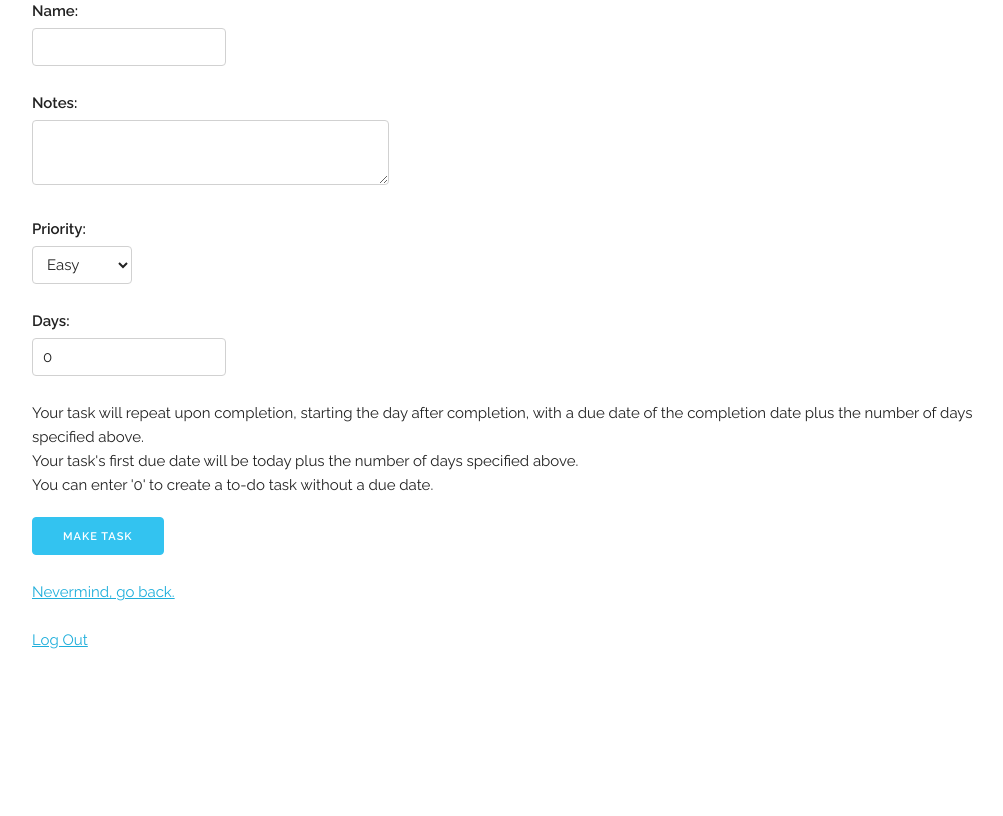
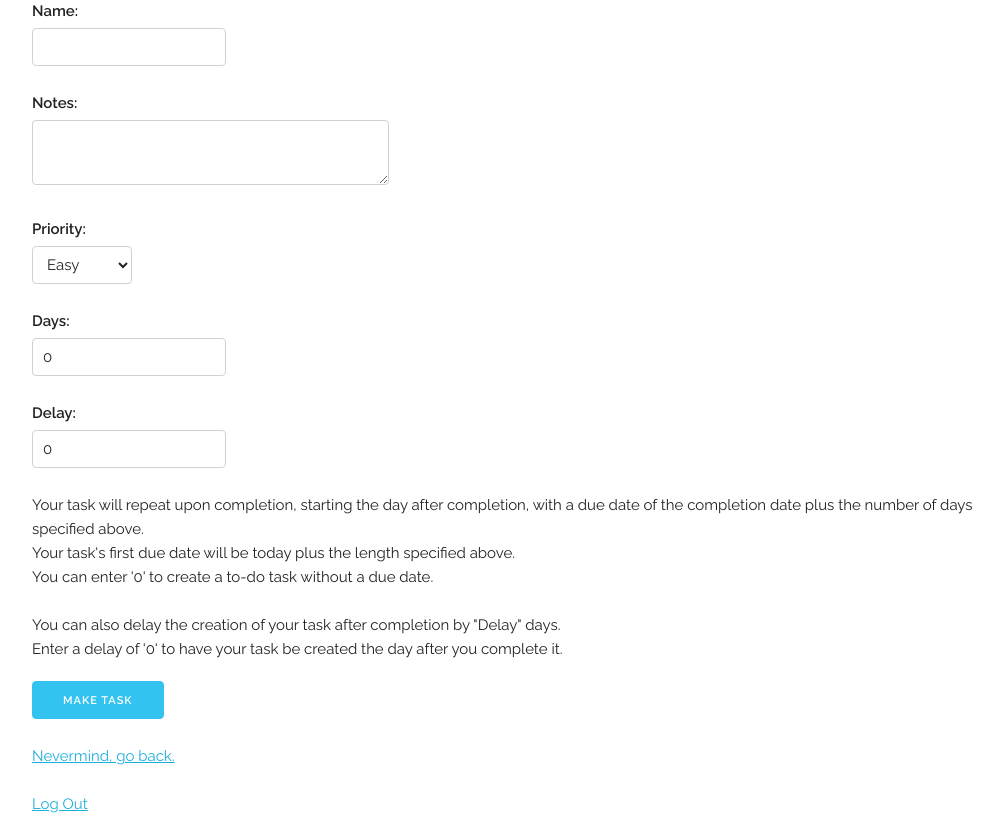
Before and after one commit to Kirska/Habitica_ToDoOvers, a Django app: template to_do_overs/templates/to_do_overs/create_task.html in a window 1280 px wide. Shown: the part 133-949 px from the top of the page, without its empty margins (128-1131 px from the left). Before the commit the page ends 782 px from the top, so only its background shows below. Run offline with Django 3.2, Linux system fonts and the light colour scheme; the template is opened without the code that fills it: values that come from a table or form of the project are taken from there, others are empty.

Commit message:
Add delay value to model and views

```diff
--- a/to_do_overs/forms.py
+++ b/to_do_overs/forms.py
@@ -7,4 +7,4 @@ from .models import Tasks
 class TasksForm(forms.ModelForm):
     class Meta:
         model = Tasks
-        fields = ('name', 'notes', 'priority', 'days',)
+        fields = ('name', 'notes', 'priority', 'days', 'delay')
--- a/to_do_overs/models.py
+++ b/to_do_overs/models.py
@@ -47,6 +47,7 @@ class Tasks(models.Model):
     )
     priority = models.CharField(max_length=3, choices=PRIORITY_CHOICES, blank=False, default=EASY)
     days = models.PositiveIntegerField(default=0)
+    delay = models.PositiveIntegerField(default=0)
     owner = models.ForeignKey(Users, on_delete=models.CASCADE)
 
     def __str__(self):
--- a/to_do_overs/templates/to_do_overs/create_task.html
+++ b/to_do_overs/templates/to_do_overs/create_task.html
@@ -28,8 +28,10 @@
 
     Your task will repeat upon completion, starting the day after completion, with a due date of the completion date
     plus the number of days specified above.<br />
-    Your task's first due date will be today plus the number of days specified above. <br />
-    You can enter '0' to create a to-do task without a due date. <br />
+    Your task's first due date will be today plus the length specified above. <br />
+    You can enter '0' to create a to-do task without a due date. <br /><br />
+    You can also delay the creation of your task after completion by "Delay" days. <br />
+    Enter a delay of '0' to have your task be created the day after you complete it. <br />
     <input class="button-primary" type="submit" value="Make Task">
 </form>
 <a href="{% url 'to_do_overs:dashboard' %}">Nevermind, go back.</a>
--- a/to_do_overs/templates/to_do_overs/dashboard.html
+++ b/to_do_overs/templates/to_do_overs/dashboard.html
@@ -32,7 +32,8 @@ Create a new To-Do Over task <a href="{% url 'to_do_overs:create_task' %}">here<
         <thead>
             <tr>
                 <th>Task</th>
-                <th>Days</th>
+                <th>Length (Days)</th>
+                <th>Delay (Days)</th>
                 <th>Difficulty</th>
                 <th>Edit</th>
                 <th>Delete</th>
@@ -43,6 +44,7 @@ Create a new To-Do Over task <a href="{% url 'to_do_overs:create_task' %}">here<
             <tr>
                 <td>{{ task.name }}</td>
                 <td>{{ task.days }}</td>
+                <td>{{ task.delay }}</td>
                 <td>{{ task.get_priority_display }}</td>
                 <td><a href="{% url 'to_do_overs:edit_task' task.pk %}">Edit</a></td>
                 <td><a href="{% url 'to_do_overs:delete_task' task.pk %}">Delete</a></td>
--- a/to_do_overs/templates/to_do_overs/edit_task.html
+++ b/to_do_overs/templates/to_do_overs/edit_task.html
@@ -28,7 +28,9 @@
     plus the number of days specified above.<br />
     Your task's first due date will be today plus the number of days specified above. <br />
     Alternatively, enter '0' and your to-do will not have a due date and the tool will recreate
-    it after you complete it. <br />
+    it after you complete it. <br /><br />
+    You can also delay the creation of your task after completion by "Delay" days. <br />
+    Enter a delay of '0' to have your task be created the day after you complete it. <br />
     <input class="button-primary" type="submit" value="Edit Task">
 </form>
 <br />
```
